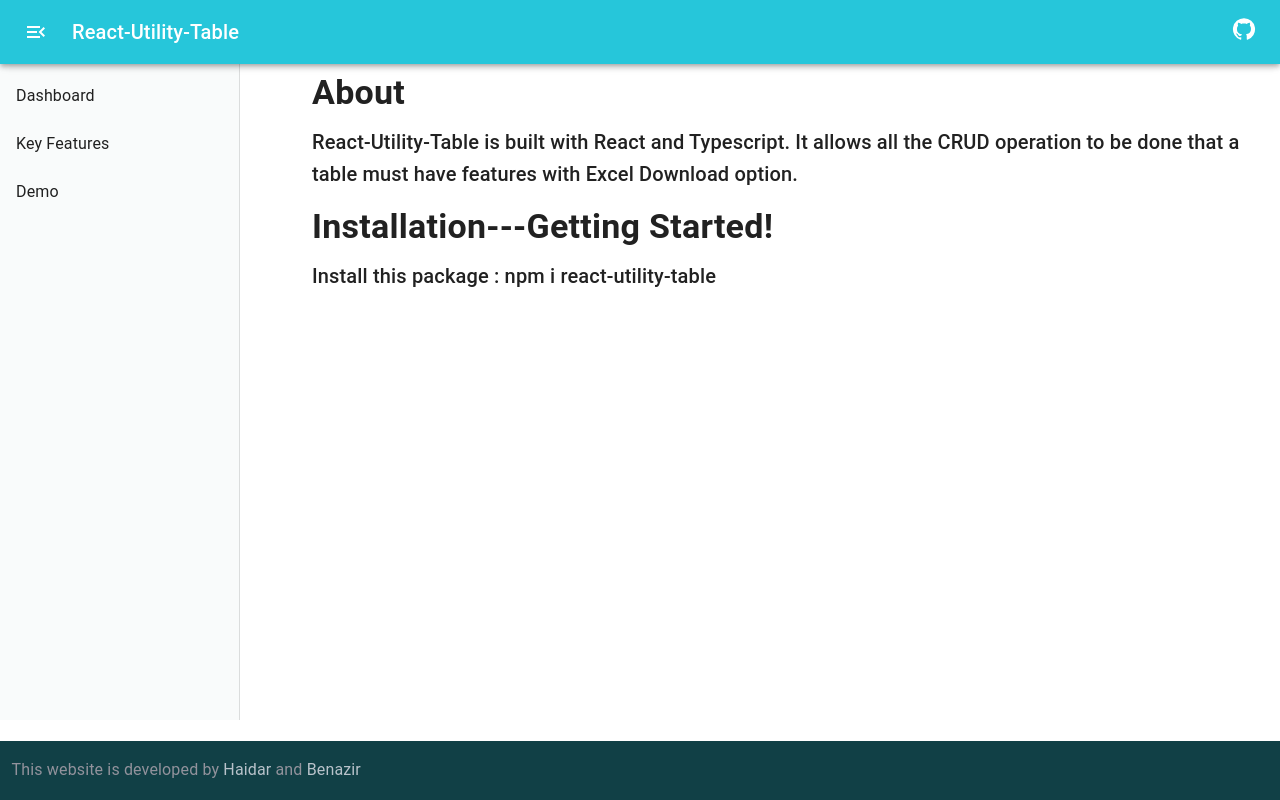
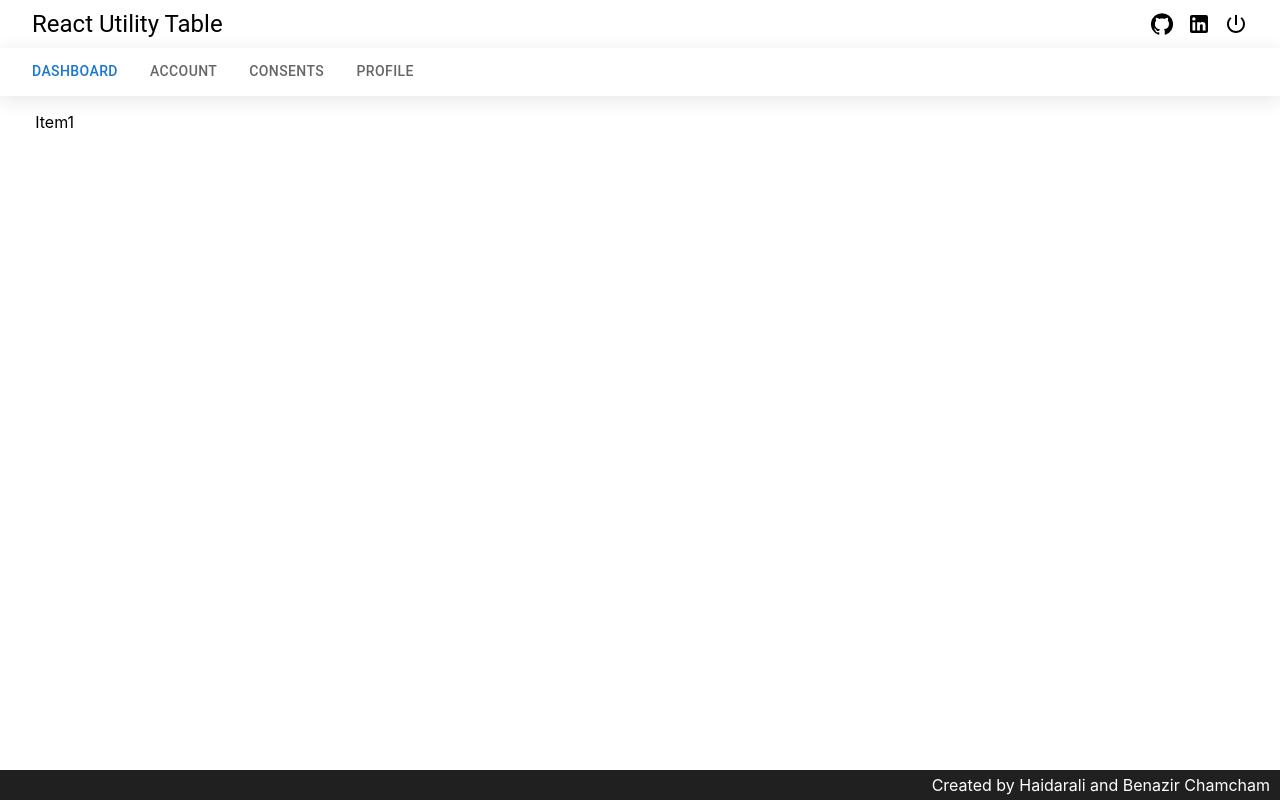
Before and after one commit to HaidaraliChamcham/UtilityWebsite, a React (Create React App) app: page / in a window 1280 px wide. Built offline with nearby package versions, Linux system fonts and the light colour scheme.

Commit message:
some ui changes

```diff
--- a/src/Mains/App.tsx
+++ b/src/Mains/App.tsx
@@ -1,17 +1,114 @@
+import { Grid, Tab, Tabs, Typography } from '@mui/material';
+import { Box } from '@mui/system';
 import React from 'react';
-import NavBar from '../Components/NavBar';
-import Footer from '../Components/UtilityFooter';
-import { ThemeProvider } from '@mui/material/styles';
-import basetheme from '../Themes/basetheme';
+import NotificationsNoneIcon from '@mui/icons-material/NotificationsNone';
+import SearchIcon from '@mui/icons-material/Search';
+import PropTypes from 'prop-types';
+import Header from './Header';
+
+// import { makeStyles } from '@mui/styles';
 
 
-function App() {
+
+
+// const useStyles = makeStyles({
+//     root: {
+//         width: "100%",
+//         '& .Mui-selected': {
+//             fontWeight: "bold",
+//             color: "#fff !important",
+//             backgroundColor: "#1E5491",
+//             borderRadius: "20px"
+//         },
+//     },
+// });
+function TabPanel(props: any) {
+
+  const { children, value, index, ...other } = props;
+
   return (
-    <div style={{background: "#fff"}} >
-      <ThemeProvider theme={basetheme}>
-      <NavBar />
-      <Footer/>
-      </ThemeProvider>
+    <div
+      role="tabpanel"
+      hidden={value !== index}
+      id={`simple-tabpanel-${index}`}
+      aria-labelledby={`simple-tab-${index}`}
+      {...other}
+    >
+      {value === index && (
+        <Box>
+          {children}
+        </Box>
+      )}
+    </div>
+  );
+}
+
+TabPanel.propTypes = {
+  children: PropTypes.node,
+  index: PropTypes.number.isRequired,
+  value: PropTypes.number.isRequired,
+};
+
+function a11yProps(index: any) {
+
+  return {
+    id: `simple-tab-${index}`,
+    'aria-controls': `simple-tabpanel-${index}`,
+  };
+}
+const App = () => {
+  // const classes = useStyles();
+  const [value, setValue] = React.useState(0);
+  const [expanded, setExpanded] = React.useState(false);
+
+
+  const handleChange = (event: any, newValue: any) => {
+    setValue(newValue);
+    // console.log(newValue,"newValue")
+  };
+
+  return (
+    <div style={{ height: "100vh", position: "relative" }}>
+      <Grid container >
+        <Header />
+
+
+        {/* <Box sx={{ width: '100%', paddingBottom: ".8rem", boxShadow: "0px 4px 20px #0000001a" }} className={classes.root}> */}
+        <Box sx={{ width: '100%', boxShadow: "0px 4px 20px #0000001a" }} >
+          <Tabs value={value} onChange={handleChange} className="db-tabs" variant="scrollable"
+            scrollButtons="auto" allowScrollButtonsMobile
+            aria-label="scrollable auto tabs example" color="seconday">
+            {/* <Tab icon={<DashboardOutlinedIcon />} label="Dashboard" /> */}
+            <Tab label="Dashboard" />
+            <Tab label="Account" />
+            <Tab label="Consents" />
+            <Tab label="Profile" />
+
+          </Tabs>
+          {/* <Box>Logout </Box> */}
+        </Box>
+        <Grid item xs={12} className="top-margin-tabs" >
+          <TabPanel value={value} index={0}>
+            Item1
+          </TabPanel>
+          <TabPanel value={value} index={1}>
+            Item 2
+          </TabPanel>
+          <TabPanel value={value} index={2}>
+            item3
+
+          </TabPanel>
+          <TabPanel value={value} index={3}>
+            item 4
+          </TabPanel>
+
+        </Grid>
+
+      </Grid>
+      <footer style={{ position: "absolute", bottom: "0xp", width: "100%", }}>
+
+        <div style={{padding:"5px 10px", textAlign:'right'}}>Created by Haidarali and Benazir Chamcham</div>
+      </footer>
     </div>
   );
 }
--- /dev/null
+++ b/src/Mains/Header.tsx
@@ -0,0 +1,23 @@
+import React from 'react'
+import { Grid,  Typography } from '@mui/material';
+import GitHubIcon from '@mui/icons-material/GitHub';
+import PowerSettingsNewIcon from '@mui/icons-material/PowerSettingsNew';
+import LinkedInIcon from '@mui/icons-material/LinkedIn';
+export default function Header() {
+    return (
+        <header style={{ display:"flex", justifyContent:"space-between", alignItems:"center",
+         width:"inherit",margin: ".5rem 2rem", gap: "1rem" }}>
+                <Typography variant="h5" gutterBottom component="div" style={{margin:"0px"}}>
+                    React Utility Table
+                </Typography>
+
+                <div style={{ display: "flex", gap: ".8rem" }}>
+
+                    <GitHubIcon />
+                    <LinkedInIcon />
+                    <PowerSettingsNewIcon />
+                </div>
+
+            </header>
+    )
+}
--- a/src/index.css
+++ b/src/index.css
@@ -1,19 +1,15 @@
 body {
     margin: 0;
-  font-family: -apple-system, BlinkMacSystemFont, 'Segoe UI', 'Roboto', 'Oxygen',
-    'Ubuntu', 'Cantarell', 'Fira Sans', 'Droid Sans', 'Helvetica Neue',
-    sans-serif;
+    font-family: -apple-system, BlinkMacSystemFont, 'Segoe UI', 'Roboto', 'Oxygen', 'Ubuntu', 'Cantarell', 'Fira Sans', 'Droid Sans', 'Helvetica Neue', sans-serif;
     -webkit-font-smoothing: antialiased;
     -moz-osx-font-smoothing: grayscale;
 }
 
 code {
-  font-family: source-code-pro, Menlo, Monaco, Consolas, 'Courier New',
-    monospace;
+    font-family: source-code-pro, Menlo, Monaco, Consolas, 'Courier New', monospace;
 }
 
-
-.utility-web-footer{
+.utility-web-footer {
     margin-top: 1rem;
     padding: 0.1rem;
     background-color: #114046;
@@ -47,3 +43,80 @@ a:active {
     cursor: pointer;
     color: #b8c2ca
 }
+
+.typo-h5 {
+    font-weight: 600 !important;
+    font-size: 1.2rem !important;
+}
+
+.MuiTabs-indicator {
+    height: 0 !important;
+}
+
+.full-width {
+    width: 100%;
+}
+
+.no-shadow {
+    box-shadow: none !important;
+}
+
+
+/* grid spacing */
+
+.set-grid-padding>.MuiGrid-item {
+    padding: 8px 16px 8px !important;
+}
+
+
+/* Dashboard styles */
+
+.db-tabs {
+    margin: 0 1rem !important;
+}
+
+.db-cards {
+    width: 15rem;
+    height: 8.2rem;
+    border-radius: 20px;
+    display: flex;
+    flex-direction: column;
+}
+
+.da-cards-count {
+    display: flex;
+    margin: 1rem;
+}
+
+.da-cards-icon {
+    width: 3.5rem !important;
+    height: 3.5rem !important;
+    color: rgb(255, 255, 255);
+}
+
+.da-account-label {
+    font-size: 20px;
+    font-weight: 500;
+    color: #4a4a4a;
+}
+
+.top-margin-tabs {
+    margin: 1rem 2.2rem 0 !important;
+}
+
+.da-account {
+    cursor: pointer;
+    margin-left: 4px;
+}
+
+.da-li-links {
+    display: flex;
+    justify-content: flex-end;
+    text-align: right;
+}
+
+footer {
+    bottom: 0px;
+    background-color: #202020;
+    color: #ffffff;
+}
```
Also changed, not shown: src/Mains/AppCopy.tsx (added, +19 -0 lines). Lines whose indentation alone changed are shown as unchanged.
